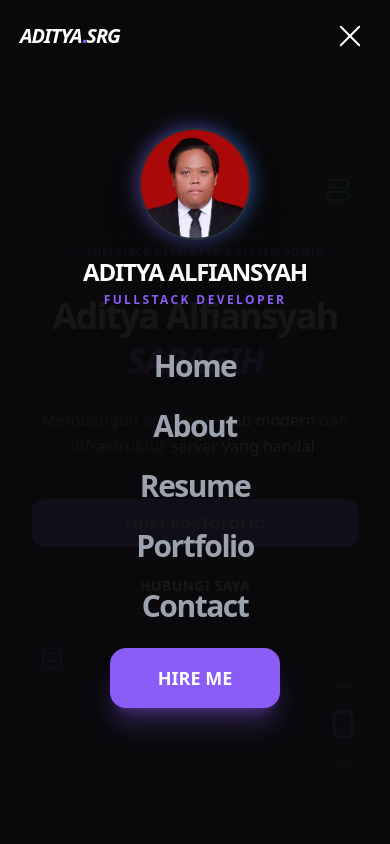
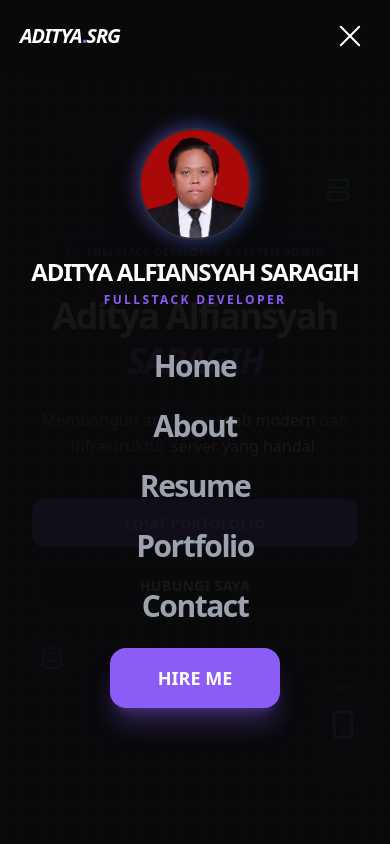
Before and after one commit to kirito040401/portofolio-dev, a React (Vite) app: page / in a window 390 px wide. Both pictures are taken after a click on the button 350 px from the left and 44 px from the top of the page. Shown: the top 844 px of the page. Built offline with nearby package versions, Linux system fonts and the light colour scheme.

Commit message:
update name di navbar

```diff
--- a/src/components/Navbar.jsx
+++ b/src/components/Navbar.jsx
@@ -130,7 +130,7 @@ export default function Navbar() {
               </div>
 
               <div className="mt-4 text-center">
-                <h2 className="text-2xl font-black text-white tracking-tighter uppercase">Aditya Alfiansyah</h2>
+                <h2 className="text-2xl font-black text-white tracking-tighter uppercase">Aditya Alfiansyah Saragih</h2>
                 <p className="text-accent text-xs font-bold tracking-[0.2em] mt-1">FULLSTACK DEVELOPER</p>
               </div>
             </motion.div>
```
